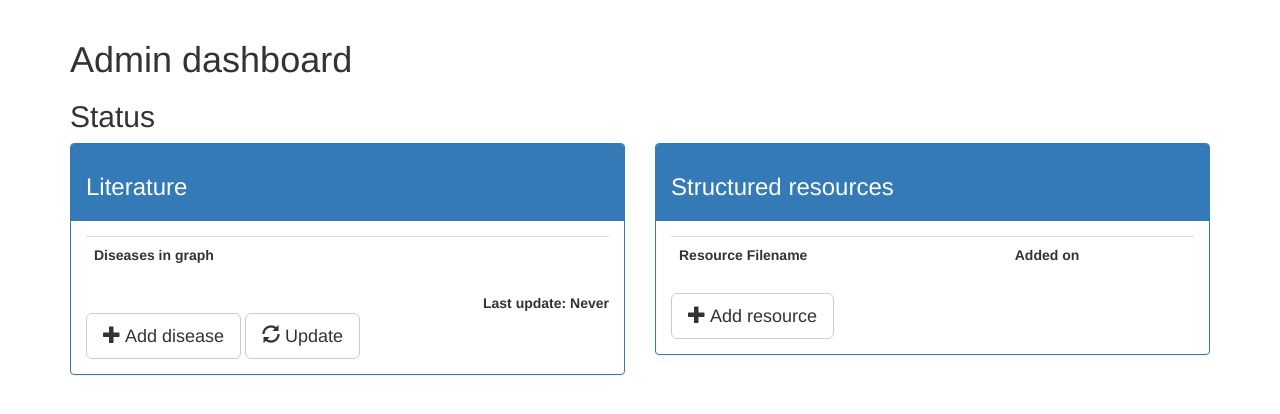
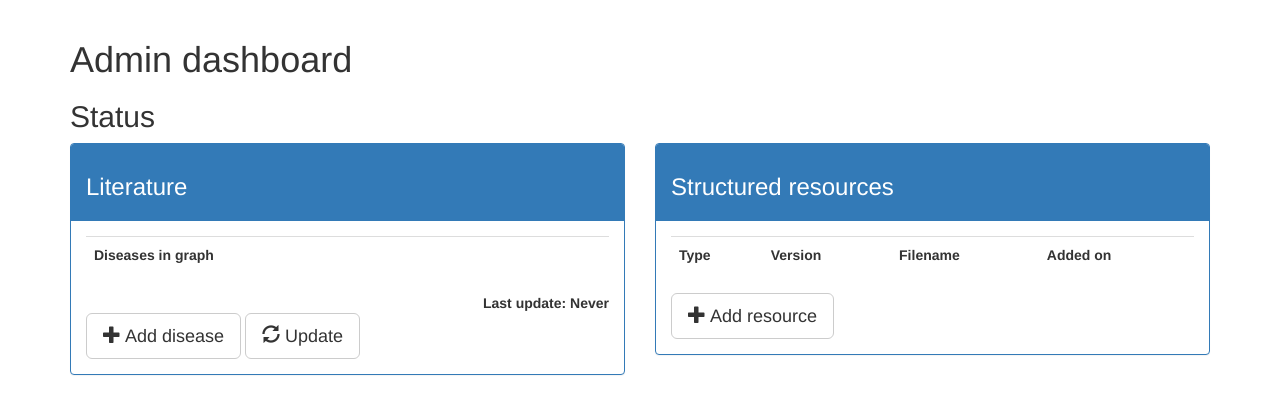
Before and after one commit to GyftakisK/OpenDataGraph, a Flask app: page /admin/ in a window 1280 px wide. Shown: the part 52-466 px from the top of the page. Run offline with Flask 2, Linux system fonts and the light colour scheme; the visitor is signed in with stand-in values (Sample User, id 1); data comes from the database, SQL or seed files in the repository; data that the repository does not hold is empty; parts of the project's set-up code (start-up, migrations or seed data) failed here and were passed over; some libraries are stand-ins or nearby versions.

Commit message:
Display more info for structured resources

```diff
--- a/app/templates/admin/dashboard.html
+++ b/app/templates/admin/dashboard.html
@@ -47,11 +47,15 @@
                     <div id="struct_panel_body" class="panel-body">
                         <table class="table">
                             <tr>
-                                <th>Resource Filename</th>
+                                <th>Type</th>
+                                <th>Version</th>
+                                <th>Filename</th>
                                 <th>Added on</th>
                             </tr>
                             {% for struct in structured_resources %}
                             <tr>
+                                <td>{{struct['type']}}</td>
+                                <td>{{struct['version']}}</td>
                                 <td>{{struct['filename']}}</td>
                                 <td>{{ moment(struct['last_update']).format('LLL') }} ({{ moment(struct['last_update']).fromNow() }})</td>
                             </tr>
--- a/knowledge_extractor/knowledge_extractor.py
+++ b/knowledge_extractor/knowledge_extractor.py
@@ -148,7 +148,10 @@ class KnowledgeExtractor:
         Method to retrieve metadata for structured (OBO, DRUGBANK) harvesting
         :return: List of dictionaries containing filenames and timestamps
         """
-        return [{"filename": entry["input"], "last_update": entry["lastUpdate"]}
+        return [{"filename": entry["input"]["filename"],
+                 "type": entry["input"]["type"],
+                 "version": entry["input"]["version"],
+                 "last_update": entry["lastUpdate"]}
                 for entry in self._mongodb_manager.get_all_entries('metadata')
                 if entry['job'] != "disease_literature"]
 
```
